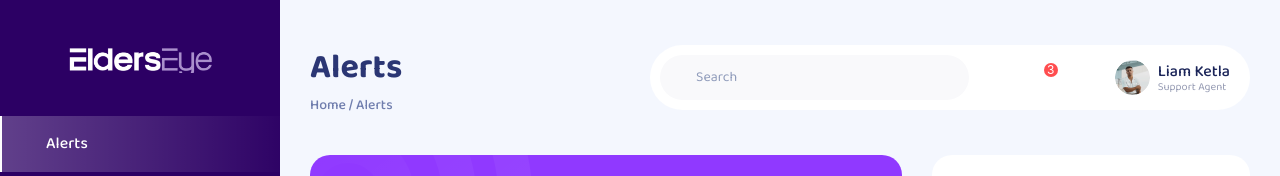
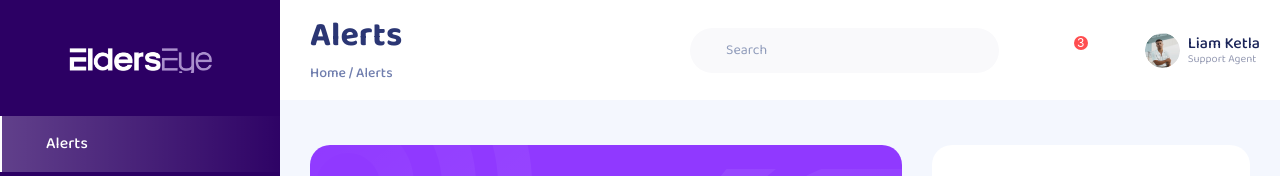
Before and after one commit to ecomvac/elderseue, a React (Create React App) app: page /support-agent/dashboard in a window 1280 px wide. Shown: the top 176 px of the page. Built offline with nearby package versions, Linux system fonts and the light colour scheme; some icons are missing; a web font is replaced by a local one.

Commit message:
new navber add

```diff
--- a/src/Components/DashboardNav/DashboardNav.jsx
+++ b/src/Components/DashboardNav/DashboardNav.jsx
@@ -8,7 +8,7 @@ const DashboardNav = ({name,user}) => {
 
     // ====mobile view popup content====
     const content = (
-        <div className="">
+        <div className=" ">
             <div className=' flex  flex-col items-center justify-center'>
                 <h3 className=' text-base m-[-5px] p-0 font-medium text-text-primary'>{name}</h3>
                 <p className=' text-[11px]  p-0 font-normal text-light-black'>{user}</p>
@@ -28,7 +28,7 @@ const DashboardNav = ({name,user}) => {
 
 
   return (
-    <div className='w-full lg:pt-[45px] pt-5 flex items-center justify-end z-50'>
+    <div className='w-full h-[100px] bg-white  flex items-center justify-end z-50'>
         <div className=' bg-white lg2:w-[600px] lg:w-[450px] w-full p-[10px] pr-5 flex items-center justify-between gap-5 rounded-full'>
             <div className=' w-[10%] lg:hidden'>
                 <button className=' flex items-center justify-start ml-3'><Icon icon="pepicons-pop:menu" className=' text-[25px]'/></button>
--- a/src/Layout/SupportAgentDashboardLayout.js
+++ b/src/Layout/SupportAgentDashboardLayout.js
@@ -11,10 +11,12 @@ const SupportAgentDashboardLayout = () => {
             <SupportAgentSidebar />
 
         </div>
-        <div className='bg-[#F4F7FE] w-full min-h-[100vh] md:px-[30px] px-4'>
+        <div className='bg-[#F4F7FE] w-full min-h-[100vh] '>
             {/* Admin dashboard outlet create */}
             <DashboardNav name={"Liam Ketla"} user="Support Agent"/>
-            <Outlet></Outlet>
+            <div className='md:px-[30px] px-4'>
+                <Outlet></Outlet>
+            </div>
         </div>
     </div>
     );
--- a/src/Shared/TopHeading/BreadCrumb.jsx
+++ b/src/Shared/TopHeading/BreadCrumb.jsx
@@ -3,7 +3,7 @@ import { Link } from "react-router-dom";
 
 const BreadCrumb = ({title,links}) => {
   return (
-    <div className=" lg:relative lg:top-[-68px] left-0 mb-5 mt-3 lg:w-[400px] w-full lg:mt-0 lg:mb-0 z-0">
+    <div className=" lg:relative lg:top-[-90px] left-0 mb-5 mt-3 lg:w-[400px] w-full lg:mt-0 lg:mb-0 z-0">
       <h2 className=" text-[#2B3674] text-[34px] font-[700]">{title}</h2>
       <div>
         {links?.map((link,index)=>(
```
